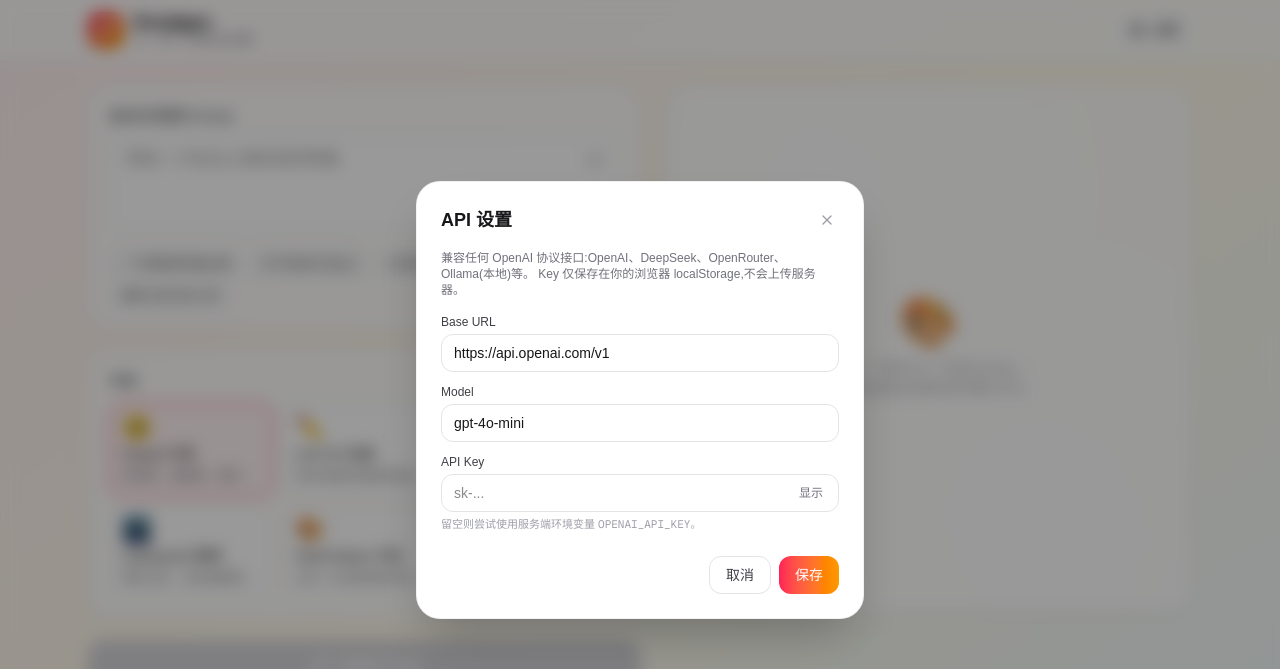
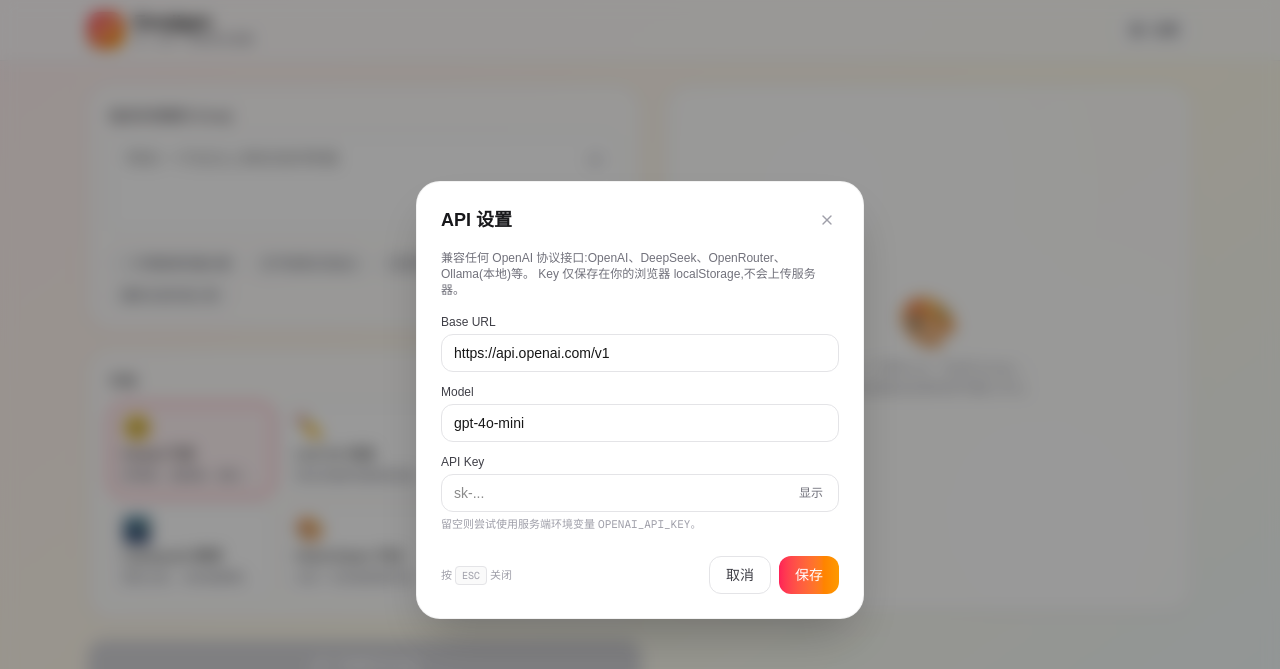
Before and after one commit to sh-lsy/-emojigen, a Next.js app: page / in a window 1280 px wide. Both pictures are taken after a click on the button "设置". Shown: the top 669 px of the page. Built offline with nearby package versions, Linux system fonts and the light colour scheme.

Commit message:
fix(settings): require explicit dismiss, ignore backdrop click
Clicking outside the dialog previously closed it, leading to easy
accidental dismissal. Backdrop click is now a no-op; the dialog only
closes via the X button, Cancel/Save buttons, or the ESC key.[source:ai]

```diff
--- a/src/components/EmojiGenerator.tsx
+++ b/src/components/EmojiGenerator.tsx
@@ -613,15 +613,19 @@ function SettingsDialog({
   const [draft, setDraft] = useState(value);
   const [show, setShow] = useState(false);
 
+  // ESC to close (clicking outside is intentionally disabled to prevent
+  // accidental dismissal).
+  useEffect(() => {
+    const onKey = (e: KeyboardEvent) => {
+      if (e.key === "Escape") onClose();
+    };
+    window.addEventListener("keydown", onKey);
+    return () => window.removeEventListener("keydown", onKey);
+  }, [onClose]);
+
   return (
-    <div
-      className="fixed inset-0 z-50 flex items-center justify-center bg-black/40 p-4 backdrop-blur-sm"
-      onClick={onClose}
-    >
-      <div
-        onClick={(e) => e.stopPropagation()}
-        className="w-full max-w-md rounded-3xl border border-black/5 bg-white p-6 shadow-2xl dark:border-white/10 dark:bg-zinc-900"
-      >
+    <div className="fixed inset-0 z-50 flex items-center justify-center bg-black/40 p-4 backdrop-blur-sm">
+      <div className="w-full max-w-md rounded-3xl border border-black/5 bg-white p-6 shadow-2xl dark:border-white/10 dark:bg-zinc-900">
         <div className="mb-4 flex items-center justify-between">
           <h3 className="text-lg font-semibold text-zinc-900 dark:text-zinc-50">
             API 设置
@@ -678,7 +682,11 @@ function SettingsDialog({
           </p>
         </div>
 
-        <div className="mt-6 flex justify-end gap-2">
+        <div className="mt-6 flex items-center justify-between gap-2">
+          <span className="text-[11px] text-zinc-400">
+            按 <kbd className="rounded border border-zinc-200 bg-zinc-50 px-1.5 py-0.5 font-mono text-[10px] dark:border-zinc-700 dark:bg-zinc-800">ESC</kbd> 关闭
+          </span>
+          <div className="flex gap-2">
             <button
               type="button"
               onClick={onClose}
@@ -696,6 +704,7 @@ function SettingsDialog({
             >
               保存
             </button>
+          </div>
         </div>
       </div>
     </div>
```
Lines whose indentation alone changed are shown as unchanged.
